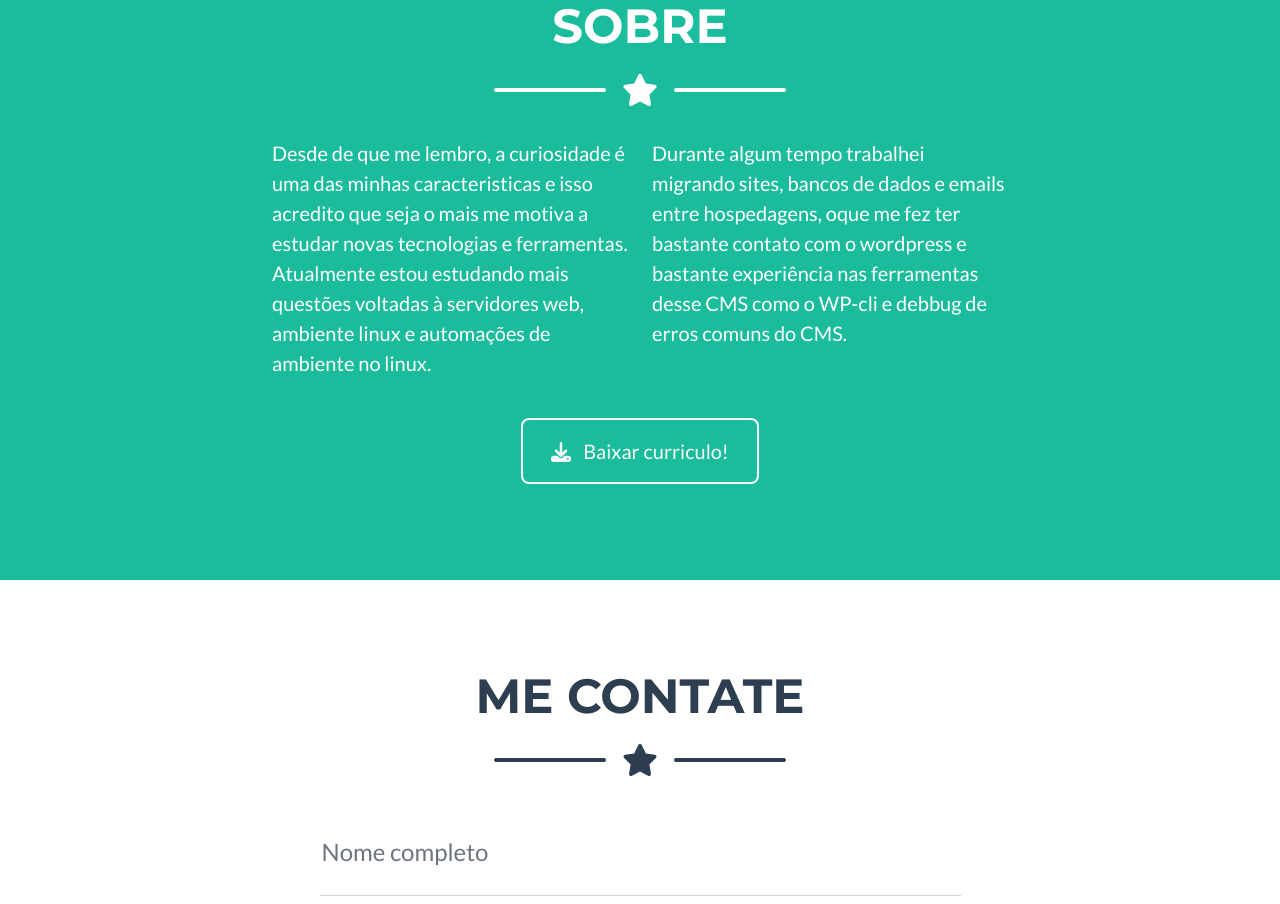
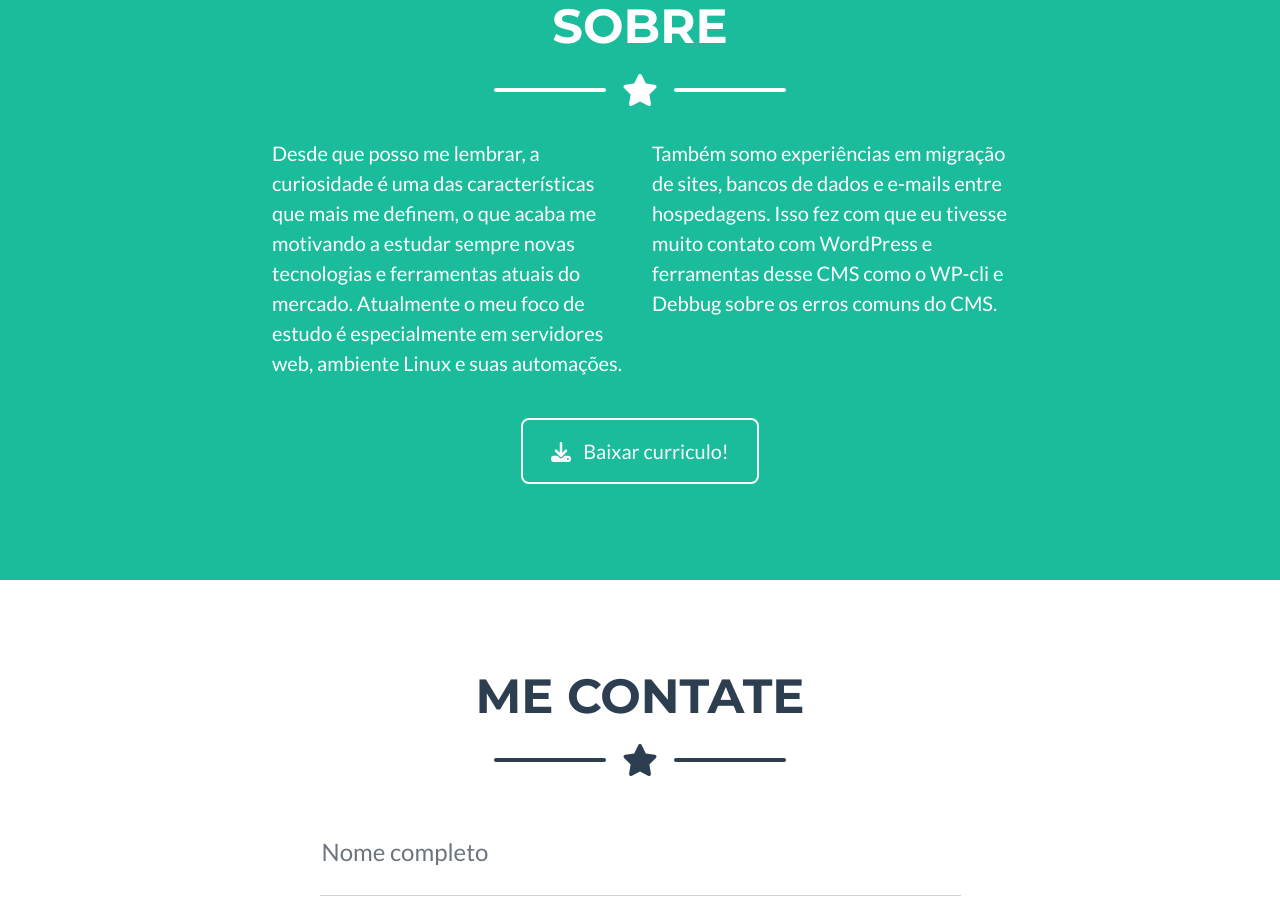
Before and after one commit to DouglasTomazini/portfolio, a plain HTML site: page index.html in a window 1280 px wide. Shown: the part 1940-2844 px from the top of the page. Drawn offline with nearby package versions, Linux system fonts and the light colour scheme.

Commit message:
Update index.html

```diff
--- a/index.html
+++ b/index.html
@@ -134,10 +134,11 @@
                 </div>
                 <!-- About Section Content-->
                 <div class="row">
-                    <div class="col-lg-4 ms-auto"><p class="lead">Desde de que me lembro, a curiosidade é uma das minhas  caracteristicas e isso acredito que seja o mais me motiva a estudar novas tecnologias e ferramentas.
-                        Atualmente estou estudando mais questões voltadas à servidores web, ambiente linux e automações de ambiente no linux.</p></div>
-                    <div class="col-lg-4 me-auto"><p class="lead">Durante algum tempo trabalhei migrando sites, bancos de dados e emails entre hospedagens, oque me fez ter bastante contato com o wordpress e bastante experiência nas ferramentas desse CMS como o WP-cli
-                        e debbug de erros comuns do CMS.</p></div>
+                    <div class="col-lg-4 ms-auto"><p class="lead">Desde que posso me lembrar, a curiosidade é uma das características que mais me definem, o que acaba me motivando a estudar sempre novas tecnologias e ferramentas atuais do mercado.
+
+                        Atualmente o meu foco de estudo é especialmente em servidores web, ambiente Linux e suas automações.
+                        </p></div>
+                    <div class="col-lg-4 me-auto"><p class="lead">Também somo experiências em migração de sites, bancos de dados e e-mails entre hospedagens. Isso fez com que eu tivesse muito contato com WordPress e ferramentas desse CMS como o WP-cli e Debbug sobre os erros comuns do CMS.</p></div>
                 </div>
                 <!-- About Section Button-->
                 <div class="text-center mt-4">
@@ -378,7 +379,7 @@
                                     <!-- Portfolio Modal - Image-->
                                     <img class="img-fluid rounded mb-5" src="assets/img/centos7.png" alt="..." />
                                     <!-- Portfolio Modal - Text-->
-                                    <p class="mb-4">Decide por estudar mais a fundo o funcionamento do centos 7 por ser o sistema utilizado na empresa em que trabalhava, nele configuei web server como centos e nginx, criação e gerenciamento de usuários, firewall,
+                                    <p class="mb-4">decidi por estudar mais a fundo o funcionamento do centos 7 por ser o sistema utilizado na empresa em que trabalhava, nele configuei web server como centos e nginx, criação e gerenciamento de usuários, firewall,
                                          ferramentas para o usuário como proftpd, gerenciamento de portas e afins. Recentemente desenvolvi um scritp shell para configuração de um ambiente baseado em centos 7: <a href="https://github.com/DouglasTomazini/vps-centos7"> script shell ></a>  </p>
                                     <button class="btn btn-primary" data-bs-dismiss="modal">
                                         <i class="fas fa-xmark fa-fw"></i>
```
